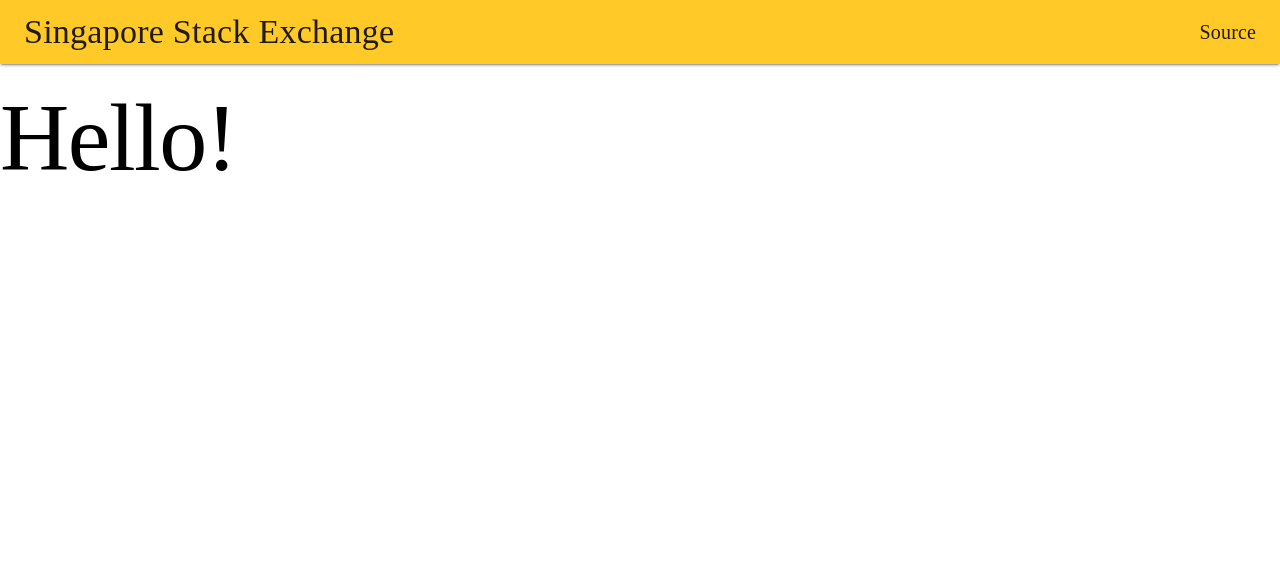
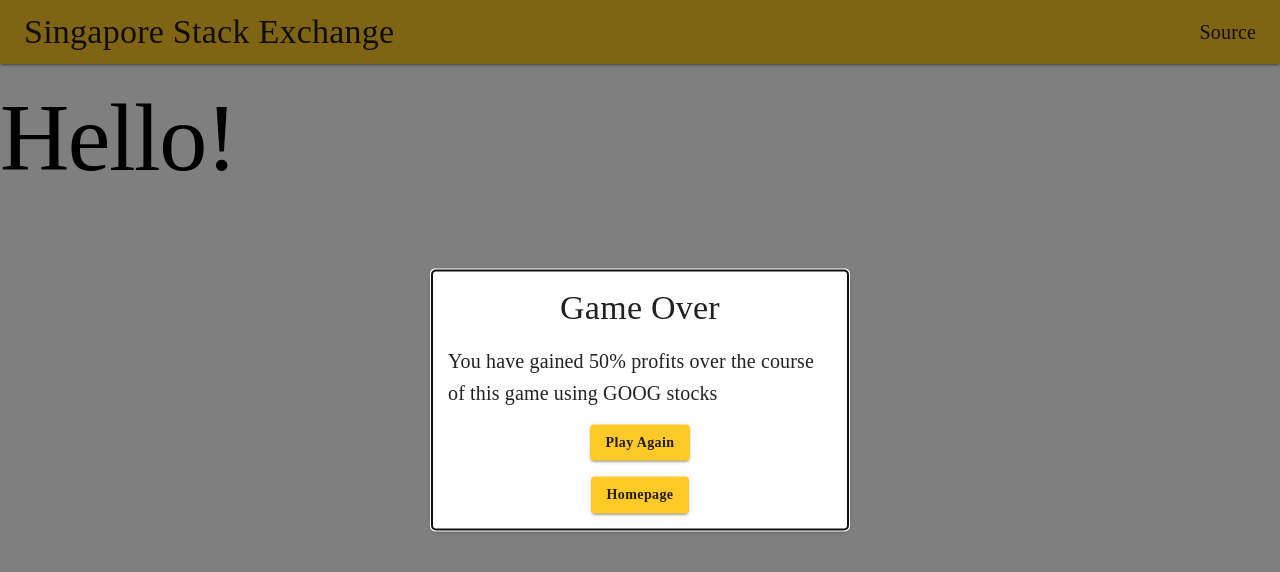
Before and after one commit to HackNRoll-Jafar/SingaporeStackExchange, a React (Create React App) app in the folder frontend/: page /test in a window 1280 px wide. Shown: the top 572 px of the page. Built offline with nearby package versions, Linux system fonts and the light colour scheme.

Commit message:
feat: create endgame modal component

```diff
--- /dev/null
+++ b/frontend/src/components/EndgameModal.js
@@ -0,0 +1,51 @@
+import React from 'react';
+import { Button, Modal, Paper, Typography } from '@mui/material';
+import { styled } from '@mui/material/styles';
+import { StyledLink } from './StyledComponents';
+
+const StyledPaper = styled(Paper)(() => ({
+  position: 'absolute',
+  top: '50%',
+  left: '50%',
+  transform: 'translate(-50%, -50%)',
+  width: '30%',
+  padding: '1rem',
+}));
+
+const Wrapper = styled('div')({
+  display: 'flex',
+  flexDirection: 'column',
+  alignItems: 'center',
+  gap: '1rem',
+});
+
+const EndgameModal = (props) => {
+  const { isOpen, profit, company } = props;
+
+  return (
+    <Modal open={isOpen}>
+      <StyledPaper elevation={3}>
+        <Wrapper>
+          <Typography variant="h4" sx = {{textAlign:"center"}}>
+            Game Over
+          </Typography>
+          <Typography variant = "h6">
+            You have gained {profit}% profits over the course of this game using {company} stocks
+          </Typography>
+          <StyledLink to="/game">
+            <Button variant="contained">
+              Play Again
+            </Button>
+          </StyledLink>
+          <StyledLink to="/">
+            <Button variant="contained">
+              Homepage
+            </Button>
+          </StyledLink>
+        </Wrapper>
+      </StyledPaper>
+    </Modal>
+  );
+};
+
+export default EndgameModal;
--- a/frontend/src/components/Navbar.js
+++ b/frontend/src/components/Navbar.js
@@ -1,7 +1,6 @@
 import React from 'react';
 import { AppBar, Toolbar, Typography } from '@mui/material';
 import { styled } from '@mui/material/styles';
-import { Link } from 'react-router-dom';
 
 const Wrapper = styled('div')({
   display: 'flex',
--- /dev/null
+++ b/frontend/src/components/StyledComponents.js
@@ -0,0 +1,7 @@
+import { styled } from '@mui/material/styles';
+import { Link } from 'react-router-dom';
+
+export const StyledLink = styled(Link)({
+  color: 'inherit',
+  textDecoration: 'none',
+});
--- a/frontend/src/pages/Test.js
+++ b/frontend/src/pages/Test.js
@@ -1,5 +1,6 @@
 import React from 'react';
 import { Typography } from '@mui/material';
+import EndgameModal from '../components/EndgameModal';
 
 // Test components here
 const Test = () => {
@@ -8,6 +9,7 @@ const Test = () => {
       <Typography variant="h1">
         Hello!
       </Typography>
+      <EndgameModal isOpen={true} profit={50.0} company="GOOG"/>
     </>
   )
 };
```
